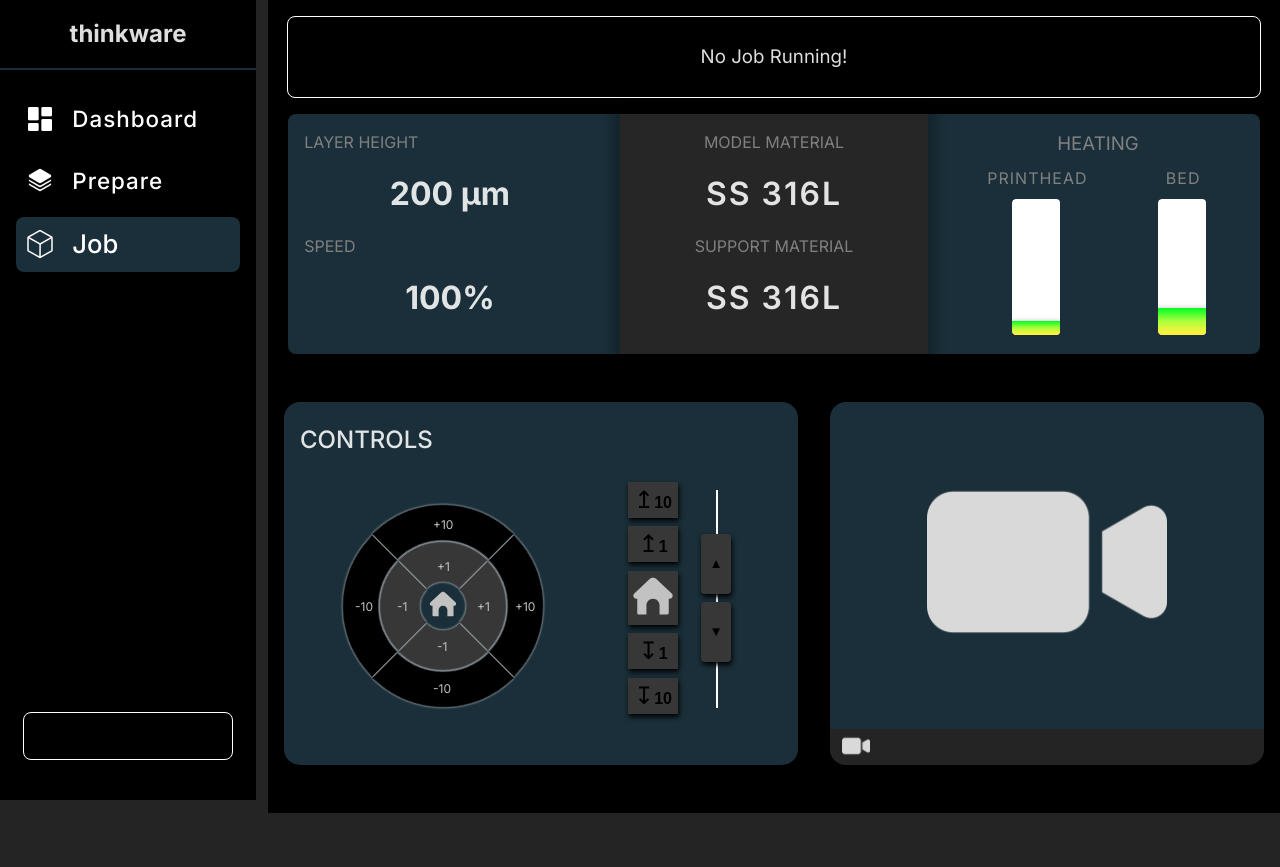
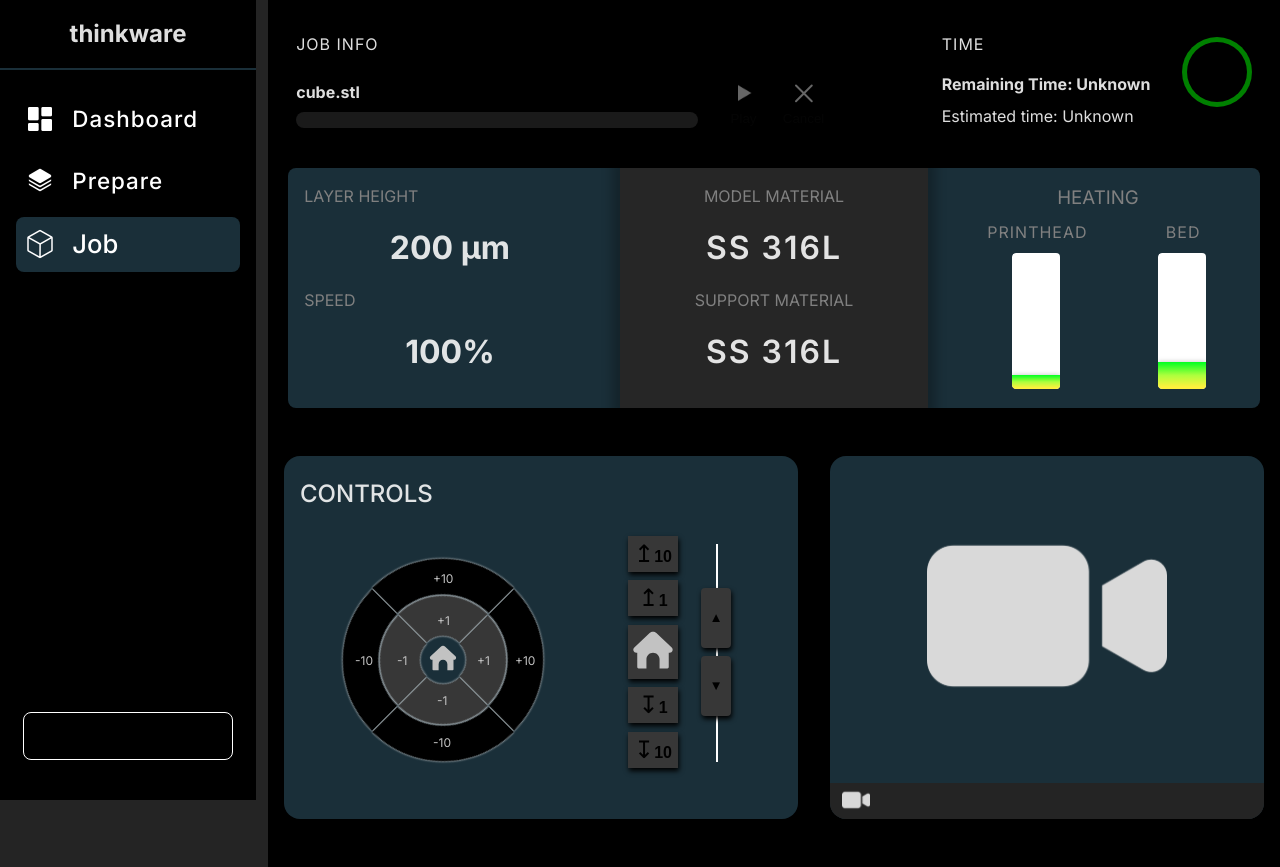
Before and after one commit to thinkmetal-shbhm/thinkware-rpi-alpha, a React (Vite) app in the folder app/: page /job in a window 1280 px wide. Before the commit the page ends 813 px from the top, so only its background shows below. Built offline with nearby package versions, Linux system fonts and the light colour scheme; no server answers.

Commit message:
style: progressbar for job info

```diff
--- a/app/src/components/CameraWindow/CameraWindow.module.css
+++ b/app/src/components/CameraWindow/CameraWindow.module.css
@@ -9,6 +9,7 @@
   display: flex;
   flex-direction: column;
 }
+
 .camFeed {
   position: absolute;
   top: 0;
@@ -17,6 +18,7 @@
   right: 0;
   width: 100%;
 }
+
 .imgContainer {
   display: flex;
   justify-content: center;
@@ -27,6 +29,7 @@
   overflow: hidden;
   position: relative;
 }
+
 .options {
   min-height: 10%;
   height: auto;
@@ -37,10 +40,12 @@
   border-bottom-left-radius: 1rem;
   border-bottom-right-radius: 1rem;
 }
+
 .cameraIcon {
   margin: 5vh;
   height: 15rem;
 }
+
 .cameraBtn {
   height: 1.75rem;
   margin-left: 0.25rem;
--- a/app/src/components/JobInfo/JobInfo.jsx
+++ b/app/src/components/JobInfo/JobInfo.jsx
@@ -18,7 +18,7 @@ function JobInfo({
   const [percent, setPercent] = useState("");
   const [extPercent, setExtPercent] = useState("10%");
   const [bedPercent, setBedPercent] = useState("20%");
-  const [fileName,setFileName]=useState();
+  const [fileName, setFileName] = useState("cube.stl");
 
   useEffect(() => {
     console.log("🚀 ~ file: JobInfo.jsx:21 ~ useEffect ~ progress:", progress);
@@ -48,10 +48,10 @@ function JobInfo({
     } else {
       setHeating(false);
     }
-    const file_LSlength=localStorage?.getItem("current_files")?.files.length;
-    const filename_LS=localStorage.getItem("current_files")?.files[file_LSlength-1];
-    if(filename_LS)
-    setFileName(JSON.parse(filename_LS));
+    const file_LSlength = localStorage?.getItem("current_files")?.files.length;
+    const filename_LS =
+      localStorage.getItem("current_files")?.files[file_LSlength - 1];
+    if (filename_LS) setFileName(JSON.parse(filename_LS));
   }, [progress]);
 
   useEffect(() => {
@@ -70,18 +70,24 @@ function JobInfo({
 
   return (
     <>
-   { fileName?  <section className={styles.mainJobInfo}>
+      {fileName ? (
+        <section className={styles.mainJobInfo}>
           <div className={styles.job}>
             <h3 className={styles.heading3}>JOB INFO</h3>
             <div className={styles.jobConsole}>
               <div className={styles.fileAndProgress}>
-
                 <div>
                   <h4 className={`${styles.fileName} ${styles.heading4}`}>
-                {fileName}<span>{heating ? "Heating..." : percent}</span>
+                    {fileName}
+                    <span>{heating ? "Heating..." : percent}</span>
                   </h4>
                 </div>
-            <div className={styles.progressBar}></div>
+
+
+              <div className={styles.progress}>
+                  <div className={styles.progressvalue} style={{"--percent-done":`${percent}%`}}></div>
+                </div>
+
               </div>
               <div className={styles.actions}>
                 <button
@@ -123,7 +129,11 @@ function JobInfo({
                     </React.Fragment>
                   )}
                 </button>
-            <button disabled={!prog} className={styles.btn} onClick={() => {}}>
+                <button
+                  disabled={!prog}
+                  className={styles.btn}
+                  onClick={() => {}}
+                >
                   <img
                     style={{
                       opacity: prog ? "1" : "0.4",
@@ -146,14 +156,18 @@ function JobInfo({
               </h4>
               <p>Estimated time: {estimatedEnd}</p>
             </div>
+
             <div className={styles.circleContainer}>
               <div className={styles.circle}></div>
               <div className={styles.circleInside}></div>
             </div>
           </div>
-      </section>:<div className={styles.noJobRunning}>
-        <h3 >No Job Running!</h3>
-        </div>}
+        </section>
+      ) : (
+        <div className={styles.noJobRunning}>
+          <h3>No Job Running!</h3>
+        </div>
+      )}
 
       <section className={styles.materialInfo}>
         <div className={styles.presetChild}>
--- a/app/src/components/JobInfo/JobInfo.module.css
+++ b/app/src/components/JobInfo/JobInfo.module.css
@@ -240,3 +240,31 @@ font-weight: 400;
   transform-origin: bottom;
   box-shadow: 0px 0px 5px 0px rgba(0, 0, 0, 0.25);
 }
+
+
+
+
+.progress {
+  background: rgba(255,255,255,0.1);
+  justify-content: flex-start;
+  border-radius: 100px;
+  align-items: center;
+  position: relative;
+  display: flex;
+  height: 2vh;
+  width: 100%;
+}
+
+.progressvalue {
+  animation: load 3s normal forwards;
+  box-shadow: 0 10px 40px -10px #fff;
+  border-radius: 100px;
+  background: #fff;
+  height: 2vh;
+  width: 0;
+}
+
+@keyframes load {
+  0% { width: 0; }
+  100% { width:var(--percent-done) }
+}
```
Lines whose indentation alone changed are shown as unchanged.
